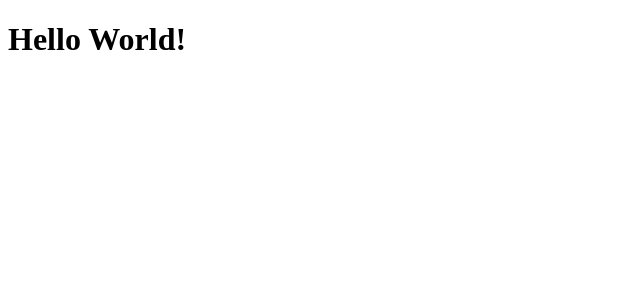
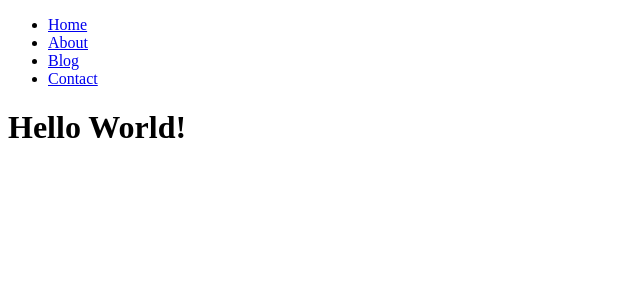
Before and after one commit to biancapower/demo-app, a React (Create React App) app: page / in a window 1280 px wide. Shown: the top 300 px of the page, without its empty margins (0-640 px from the left). Built offline with nearby package versions, Linux system fonts and the light colour scheme.

Commit message:
add nav and main components

```diff
--- a/src/components/App.js
+++ b/src/components/App.js
@@ -1,8 +1,13 @@
 import React from 'react'
+import Nav from './Nav'
+import Main from './Main'
 
 const App = () => {
   return (
-    <h1>Hello World!</h1>
+    <div>
+      <Nav />
+      <Main />
+    </div>
   );
 }
 
--- /dev/null
+++ b/src/components/Main.jsx
@@ -0,0 +1,9 @@
+import React from 'react'
+
+const Main = () => {
+  return (
+    <h1>Hello World!</h1>
+  );
+}
+
+export default Main;
--- /dev/null
+++ b/src/components/Nav.jsx
@@ -0,0 +1,14 @@
+import React from 'react'
+
+const Nav = () => {
+  return (
+    <ul>
+      <li><a href="/">Home</a></li>
+      <li><a href="/">About</a></li>
+      <li><a href="/">Blog</a></li>
+      <li><a href="/">Contact</a></li>
+    </ul>
+  );
+}
+
+export default Nav;
```
